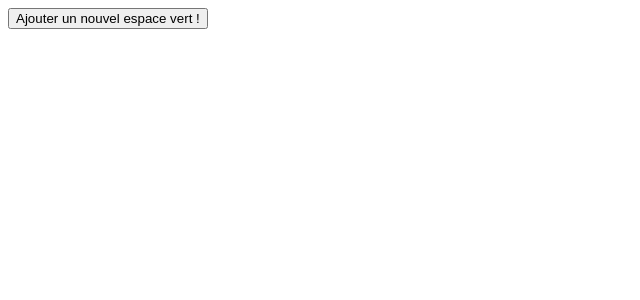
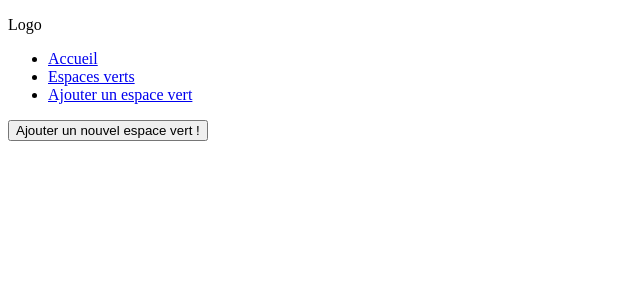
Before and after one commit to Aeltiel/GreenCity, an Angular app: page / in a window 1280 px wide. Shown: the top 300 px of the page, without its empty margins (0-640 px from the left). Built offline with nearby package versions, Linux system fonts and the light colour scheme; no server answers.

Commit message:
feat : ajout d'un header + ajoput d'une page pour tous les espaces verts

```diff
--- /dev/null
+++ b/src/app/Composants/header/header.component.html
@@ -0,0 +1,10 @@
+<header>
+    <p>Logo</p>
+    <nav>
+        <ul>
+            <li><a routerLink="/">Accueil</a></li>
+            <li><a routerLink="/green-spaces">Espaces verts</a></li>
+            <li><a routerLink="/spaceForm">Ajouter un espace vert</a></li>
+        </ul>
+    </nav>
+</header>
--- /dev/null
+++ b/src/app/Pages/green-spaces-pages/green-spaces-pages.component.html
@@ -0,0 +1 @@
+<p>green-spaces-pages works!</p>
--- a/src/app/app.component.html
+++ b/src/app/app.component.html
@@ -1 +1,2 @@
+<app-header></app-header>
 <router-outlet />
--- a/src/app/app.component.ts
+++ b/src/app/app.component.ts
@@ -1,9 +1,10 @@
 import { Component } from '@angular/core';
 import { RouterOutlet } from '@angular/router';
+import { HeaderComponent } from './Composants/header/header.component';
 
 @Component({
   selector: 'app-root',
-  imports: [RouterOutlet],
+  imports: [RouterOutlet, HeaderComponent],
   templateUrl: './app.component.html',
   styleUrl: './app.component.scss',
 })
--- a/src/app/app.routes.ts
+++ b/src/app/app.routes.ts
@@ -2,9 +2,11 @@ import { Routes } from '@angular/router';
 import { HomePageComponent } from './Pages/home-page/home-page.component';
 import { GreenSpaceDetailComponent } from './Pages/green-space-detail/green-space-detail.component';
 import { SpaceFormComponent } from './Pages/space-form/space-form.component';
+import { GreenSpacesPagesComponent } from './Pages/green-spaces-pages/green-spaces-pages.component';
 
 export const routes: Routes = [
   { path: '', component: HomePageComponent },
   { path: 'space/:id', component: GreenSpaceDetailComponent },
   { path: 'spaceForm', component: SpaceFormComponent },
+  { path: 'green-spaces', component: GreenSpacesPagesComponent}
 ];
```
Also changed, not shown: src/app/Composants/header/header.component.ts (added, +12 -0 lines), src/app/Pages/green-spaces-pages/green-spaces-pages.component.ts (added, +11 -0 lines), src/app/Composants/header/header.component.scss (added), src/app/Pages/green-spaces-pages/green-spaces-pages.component.scss (added), 2 other files (tests, documents, lock files or other folders).
